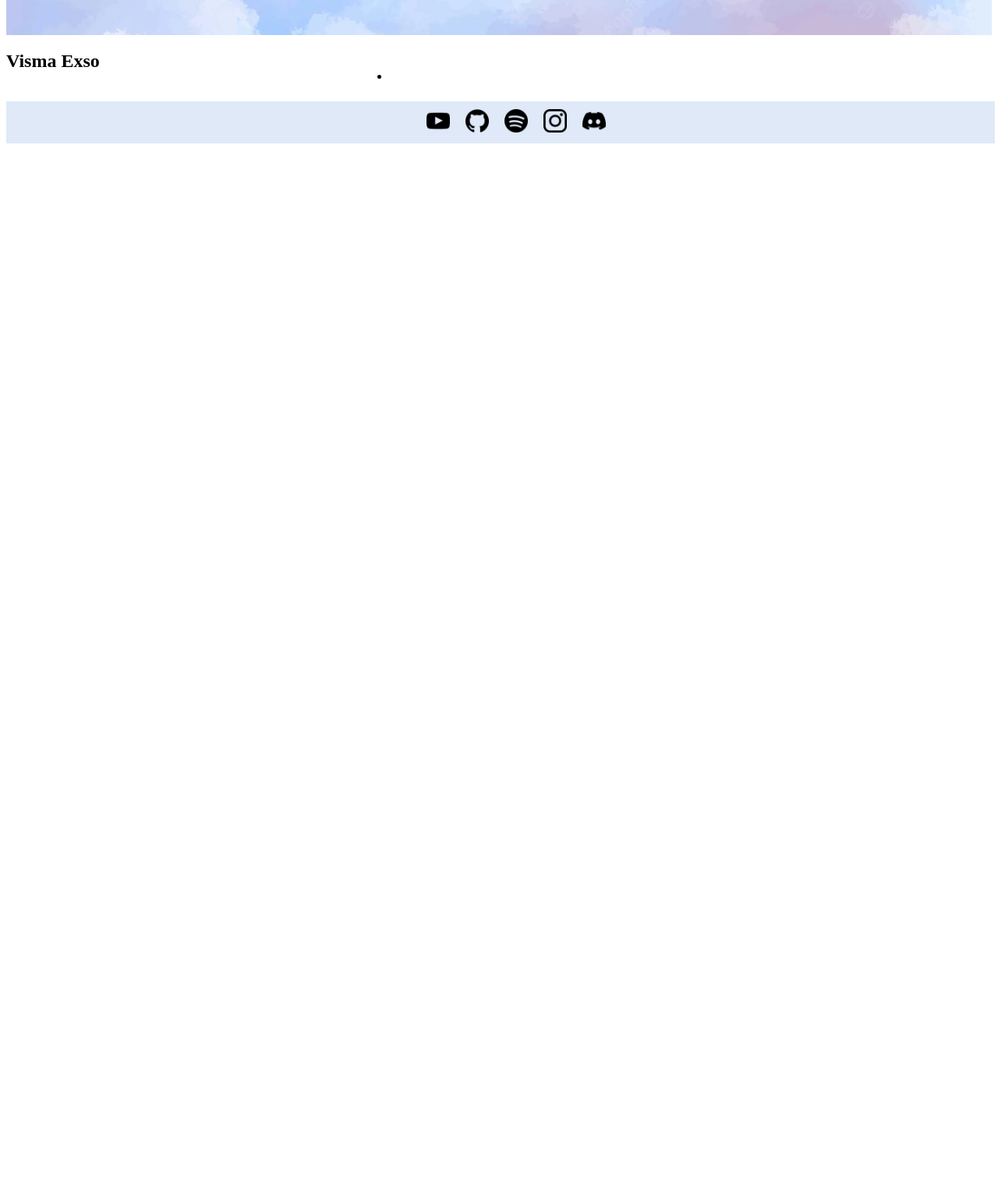
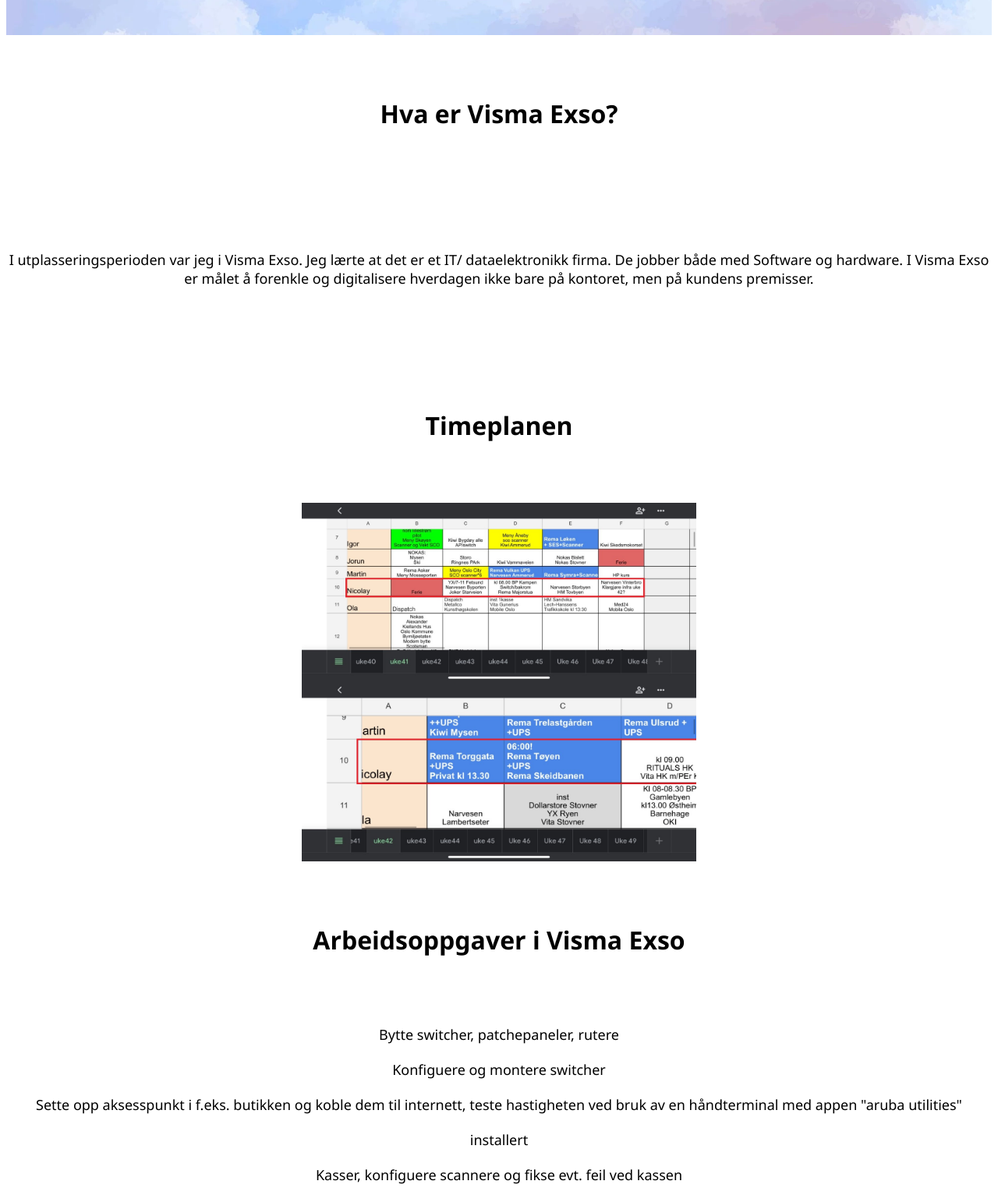
Before and after one commit to juhoa005/juhoa005.github.io, a plain HTML site: page utplassering.html in a window 1280 px wide. Shown: the part 163-1696 px from the top of the page at 78% size. Before the commit the page ends 800 px from the top, so only its background shows below. Drawn offline with Linux system fonts and the light colour scheme.

Commit message:
utplassering

```diff
--- a/css/style.css
+++ b/css/style.css
@@ -70,7 +70,6 @@
     font-family: Papyrus;
     font-weight: bold;
     text-align: center;
-
 }
 
 .about-image{
@@ -127,3 +126,79 @@
     align-items: center;
     text-decoration: none;
 }
+
+li{
+    list-style: none;
+}
+
+.visma{
+    background-size: cover;
+    color: black;
+    height: 25vh;
+    display: flex;
+    justify-content: center;
+    align-items: center;
+    text-decoration: none;
+    font-family: 'Segoe UI', Tahoma, Geneva, Verdana, sans-serif;
+}
+
+.visma-list{
+    background-size: cover;
+    color: black;
+    height: 25vh;
+    display: flex;
+    justify-content: center;
+    align-items: center;
+    text-decoration: none;
+}
+
+.timeplan{
+    background-size: cover;
+    color: black;
+    height: 25vh;
+    display: flex;
+    justify-content: center;
+    align-items: center;
+    text-decoration: none;
+    font-family: 'Segoe UI', Tahoma, Geneva, Verdana, sans-serif;
+}
+
+.center {
+    display: block;
+    margin-left: auto;
+    margin-right: auto;
+    width: 40%;
+  }
+
+.visma-list{
+    font-size: large;
+    font-family: 'Segoe UI', Tahoma, Geneva, Verdana, sans-serif;
+}
+
+.oppgaver{
+    background-size: cover;
+    color: black;
+    height: 25vh;
+    display: flex;
+    justify-content: center;
+    align-items: center;
+    text-decoration: none;
+    font-family: 'Segoe UI', Tahoma, Geneva, Verdana, sans-serif;
+}
+
+.oppgaver-list{
+    font-size: large;
+    font-family: 'Segoe UI', Tahoma, Geneva, Verdana, sans-serif;
+    line-height: 2.5em;
+}
+
+.dataskap{
+    background-size: cover;
+    color: black;
+    height: 25vh;
+    display: flex;
+    justify-content: center;
+    align-items: center;
+    text-decoration: none;
+    font-family: 'Segoe UI', Tahoma, Geneva, Verdana, sans-serif;
+}
--- a/index.html
+++ b/index.html
@@ -4,9 +4,10 @@
     <meta charset="UTF-8">
     <meta http-equiv="X-UA-Compatible" content="IE=edge">
     <meta name="viewport" content="width=device-width, initial-scale=1.0">
-    <title>♛ Julian ♛</title>
+    <title>Julian</title>
     <link rel="stylesheet" href="css\style.css">
 </head>
+<link rel="icon" href="/images/cloudddd.png">
 <body>
     <header class="MainHeader">
         <nav class="nav main-nav">
@@ -48,7 +49,6 @@
             <div class="project-beskrivelse">
                 <p>Lorem ipsum, dolor sit amet consectetur adipisicing elit. Similique sequi reiciendis corporis quae laboriosam omnis rem, quod accusamus? Recusandae, necessitatibus.</p>
             </div>
-        </div>
         <div class="Project3">Project 3
             <div class="project-bilder">
 
@@ -61,10 +61,10 @@
     <footer id="footer" class="main-footer">
         <ul>
             <li><a href="https://www.youtube.com" target="_blank"><img src="/images/48968.png" height="30px" width="30px" alt=""></a></li>
-            <li><a href="https://www.github.com" target="_blank"><img src="/images/25231.png" height="30px" width="30px" alt=""></a></li>
+            <li><a href="https://www.github.com/juhoa005" target="_blank"><img src="/images/25231.png" height="30px" width="30px" alt=""></a></li>
             <li><a href="https://www.spotify.com" target="_blank"><img src="/images/152756.png" height="30px" width="30px" alt=""></a></li>
             <li><a href="https://www.instagram.com" target="_blank"><img src="/images/pngwing.com-4.png" height="30px" width="30px" alt=""></a></li>
-            <li><a href="https://www.discord.com" target="_blank"><img src="/images/discor.png" height="30px" width="30px" alt=""></a></li>
+            <li><a href="https://discord.gg/FqJG5zWj" target="_blank"><img src="/images/discor.png" height="30px" width="30px" alt=""></a></li>
         </ul>
     </footer>
 
--- a/utplassering.html
+++ b/utplassering.html
@@ -8,6 +8,7 @@
     <link rel="stylesheet" href="css/style.css">
 
 </head>
+<link rel="icon" href="/images/cloudddd.png">
 <body>
     <header>
         <nav class="nav utplassering-nav">
@@ -21,9 +22,35 @@
             </ul>
         </section>
     </header>
-    <section id="#Visma">
-        <h1>Visma Exso</h1>
-    </section>
+    <div class="visma">
+        <h1>Hva er Visma Exso?</h1>
+    </div>
+    <div class="visma-list">
+        <center>I utplasseringsperioden var jeg i Visma Exso. Jeg lærte at det er et IT/ dataelektronikk firma. De jobber både med Software og hardware. I Visma Exso er målet å forenkle og digitalisere hverdagen ikke bare på kontoret, men på kundens premisser.</center>
+    </div>
+    <div></div>
+   <div class="timeplan">
+    <h1>Timeplanen</h1>
+    </div>
+    <div class="timeplan1">
+    <img src="/images/time22.jpg" height="230px" width="400px" alt="time2" class="center">
+    <img src="/images/time11.jpg" height="230px" width="400px" alt="time1" class="center">
+   </div>
+   <div class="oppgaver">
+    <h1>Arbeidsoppgaver i Visma Exso</h1>
+   </div>
+   <div class="oppgaver-list">
+    <center>Bytte switcher, patchepaneler, rutere</center>
+    <center>Konfiguere og montere switcher</center>
+    <center>Sette opp aksesspunkt i f.eks. butikken og koble dem til internett, teste hastigheten ved bruk av en håndterminal med appen "aruba utilities" installert</center>
+    <center>Kasser, konfiguere scannere og fikse evt. feil ved kassen</center>
+    <center>Printer løsninger</center>
+    <center>Betalingsløsninger (Kasser, fikse evt. feil ved kassen) Bakromløsninger</center>
+    <center>Fikse vekter</center>
+    <div class="dataskap">
+        <h1>Bilder</h1>
+
+    </div>
     <section class="utplasseringsbilder">
         <div class="bilder-container"><img src="" alt=""></div>
 
@@ -34,10 +61,10 @@
     <footer id="footer" class="main-footer">
         <ul>
             <li><a href="https://www.youtube.com" target="_blank"><img src="/images/48968.png" height="30px" width="30px" alt=""></a></li>
-            <li><a href="https://www.github.com" target="_blank"><img src="/images/25231.png" height="30px" width="30px" alt=""></a></li>
+            <li><a href="https://www.github.com/juhoa005" target="_blank"><img src="/images/25231.png" height="30px" width="30px" alt=""></a></li>
             <li><a href="https://www.spotify.com" target="_blank"><img src="/images/152756.png" height="30px" width="30px" alt=""></a></li>
             <li><a href="https://www.instagram.com" target="_blank"><img src="/images/pngwing.com-4.png" height="30px" width="30px" alt=""></a></li>
-            <li><a href="https://www.discord.com" target="_blank"><img src="/images/discor.png" height="30px" width="30px" alt=""></a></li>
+            <li><a href="https://discord.gg/FqJG5zWj" target="_blank"><img src="/images/discor.png" height="30px" width="30px" alt=""></a></li>
         </ul>
     </footer>
 </body>
```
Also changed, not shown: images/blackcloud.png (added), images/cloudddd.png (added), images/datask77.jpg (added), images/time1.jpg (added), images/time11.jpg (added), images/time2.jpg (added), images/time22.jpg (added).
